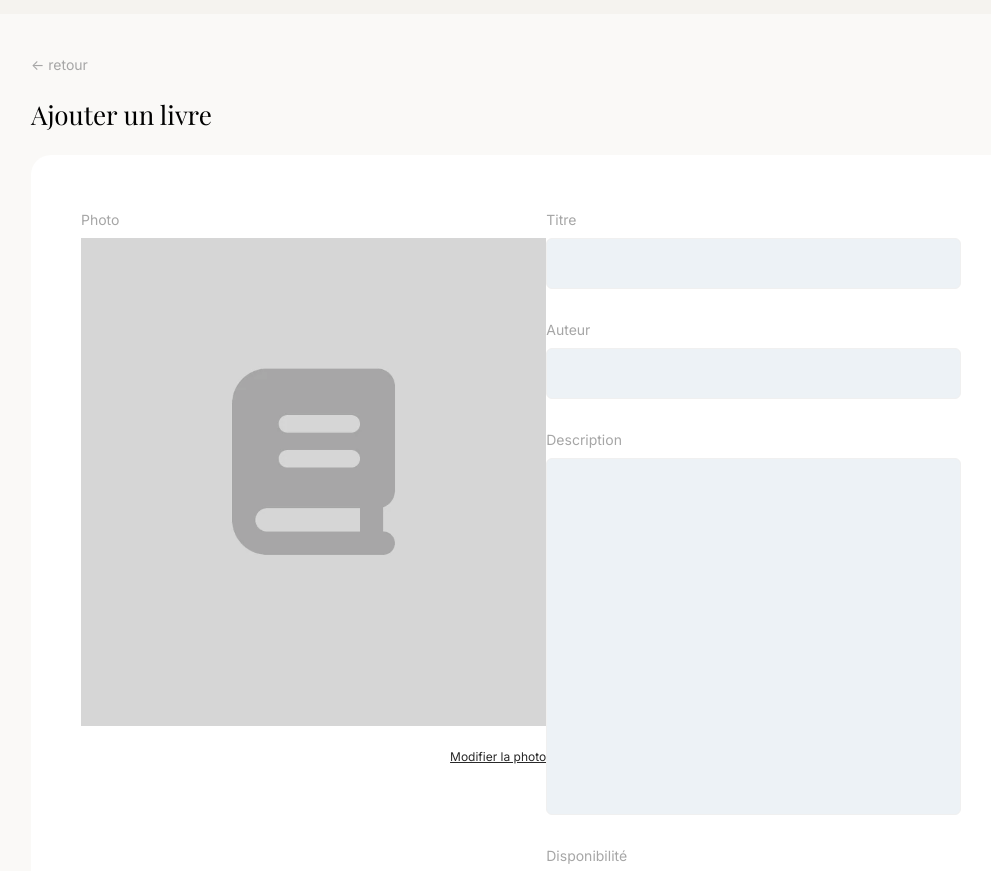
After one commit to Dave25440/da-php-symfony-tom-troc, a PHP site: template app/Views/templates/addBook.php in a window 1280 px wide. The commit adds this page. Shown: the part 331-1202 px from the top of the page, without its empty margins (119-1110 px from the left). Run offline with PHP 8.4, Linux system fonts and the light colour scheme; the template is opened without the code that fills it, so the values that code supplies are empty; some web fonts are replaced.

Commit message:
Create addBook template and add it to BookController and index.php

```diff
--- a/app/Controllers/BookController.php
+++ b/app/Controllers/BookController.php
@@ -64,6 +64,12 @@ class BookController extends AbstractController
         $view->render('book', 'books');
     }
 
+    public function add() : void
+    {
+        $view = new View('Ajouter un livre');
+        $view->render('addBook', 'account');
+    }
+
     public function edit() : void
     {
         $this->checkAuth();
--- /dev/null
+++ b/app/Views/templates/addBook.php
@@ -0,0 +1,25 @@
+<section class="section-edit">
+    <a href="index.php?action=editAccount">&lt;- retour</a>
+    <h1 class="title">Ajouter un livre</h1>
+    <div class="section-edit-wrapper">
+        <figure>
+            <figcaption class="form-label">Photo</figcaption>
+            <img src="images/books/book-default.webp" alt="" class="img-cover">
+            <a href="#">Modifier la photo</a>
+        </figure>
+        <form>
+            <label for="title" class="form-label">Titre</label>
+            <input type="text" id="title" name="title" class="form-input form-input-update" required>
+            <label for="author" class="form-label">Auteur</label>
+            <input type="text" id="author" name="author" class="form-input form-input-update" required>
+            <label for="description" class="form-label">Description</label>
+            <textarea id="description" name="description" rows="19" class="form-input form-input-update"></textarea>
+            <label for="available" class="form-label">Disponibilité</label>
+            <select id="available" name="available" class="form-input form-input-update">
+                <option value="1">disponible</option>
+                <option value="0">non dispo.</option>
+            </select>
+            <input type="submit" id="validate" value="Valider" class="cta cta-input">
+        </form>
+    </div>
+</section>
--- a/public/index.php
+++ b/public/index.php
@@ -33,6 +33,10 @@ try {
 
         case 'book':
             (new BookController())->show();
+            break;
+
+        case 'addBook':
+            (new BookController())->add();
             break;
 
         case 'editBook':
```
